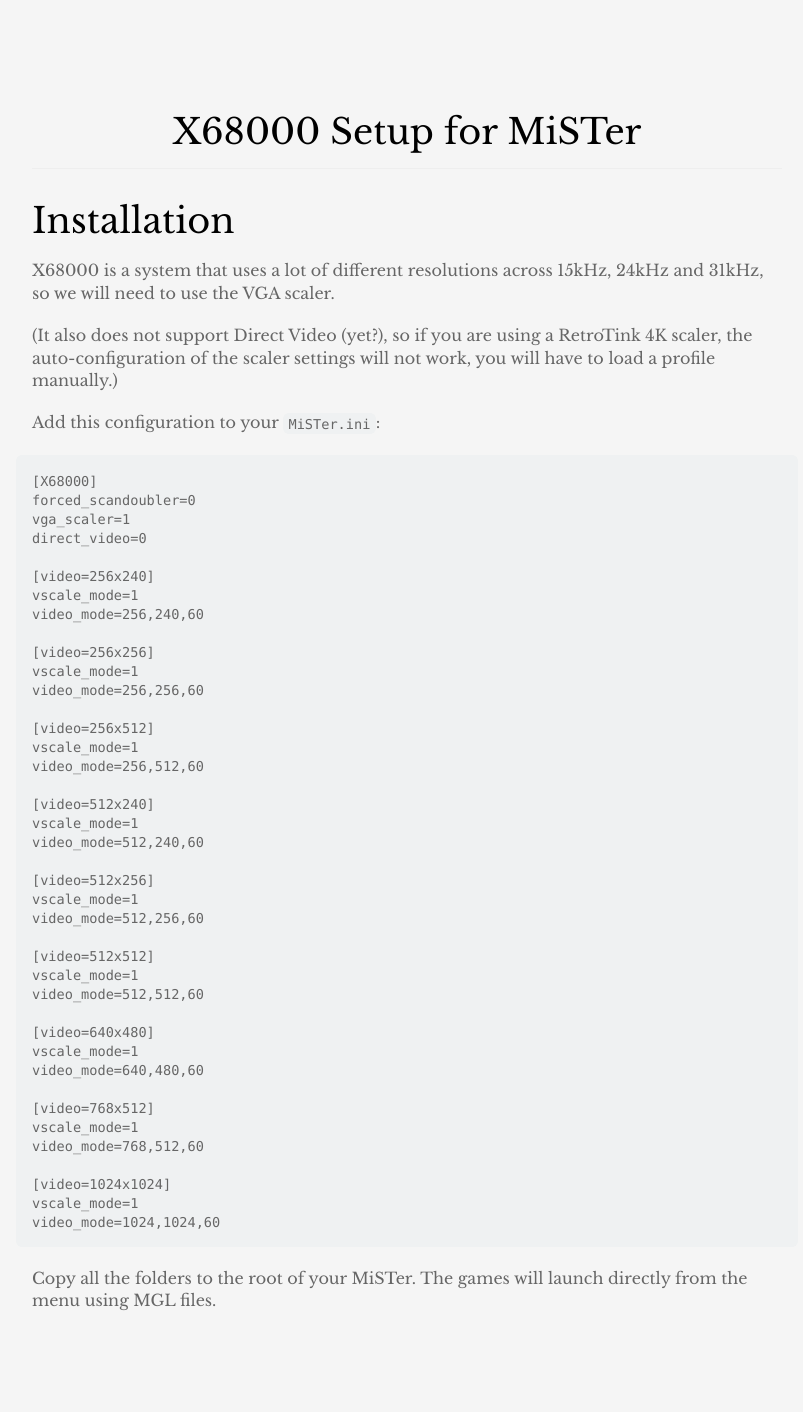
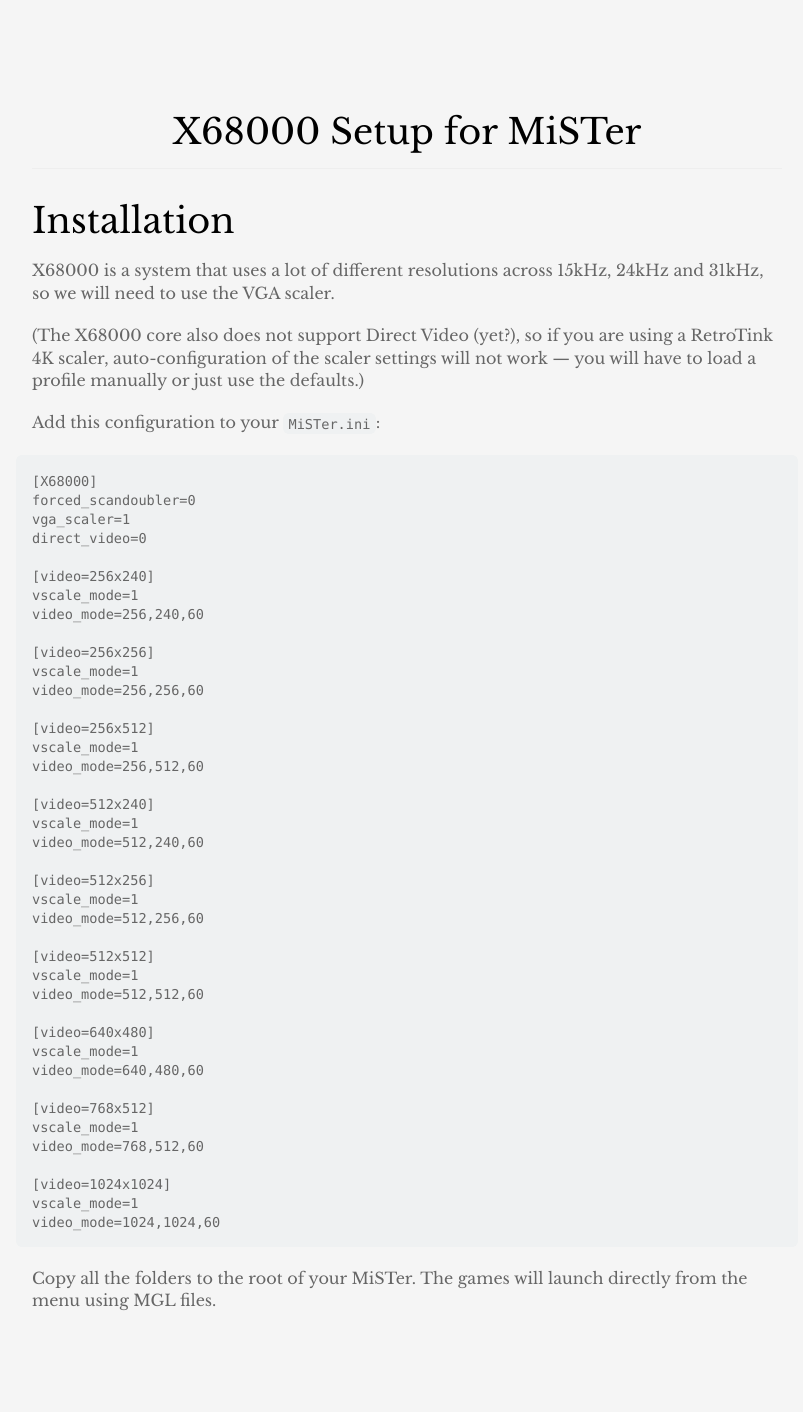
Before and after one commit to X68K-us/x68k-us.github.io, a Jekyll site: the page built from docs.md, in a window 1280 px wide. Shown: the whole page, without its empty margins (233-1036 px from the left). Built offline with Jekyll 4.4.1, drawn with Linux system fonts in a browser that asks for light colours.

```diff
--- a/docs.md
+++ b/docs.md
@@ -6,7 +6,7 @@ title: X68000 Setup for MiSTer
 
 X68000 is a system that uses a lot of different resolutions across 15kHz, 24kHz and 31kHz, so we will need to use the VGA scaler.
 
-(It also does not support Direct Video (yet?), so if you are using a RetroTink 4K scaler, the auto-configuration of the scaler settings will not work, you will have to load a profile manually.)
+(The X68000 core also does not support Direct Video (yet?), so if you are using a RetroTink 4K scaler, auto-configuration of the scaler settings will not work — you will have to load a profile manually or just use the defaults.)
 
 Add this configuration to your `MiSTer.ini`:
 
```
